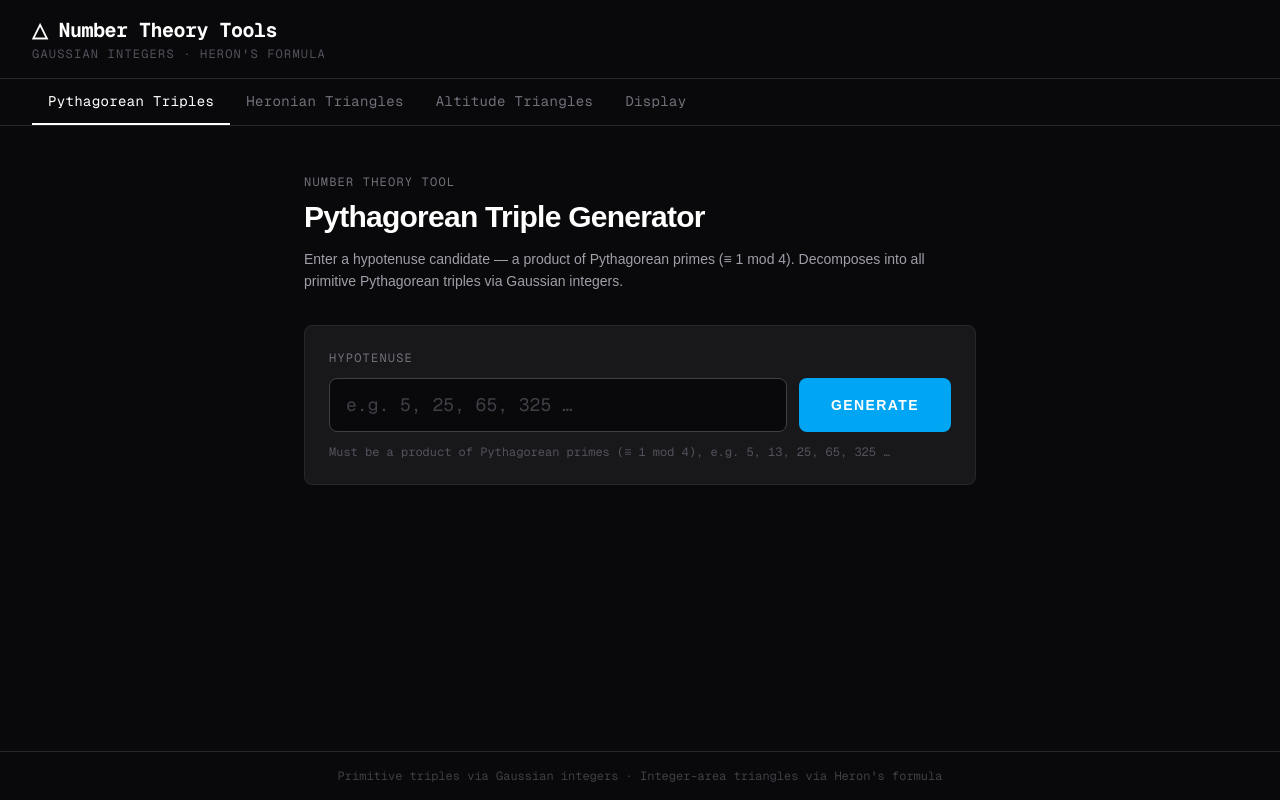
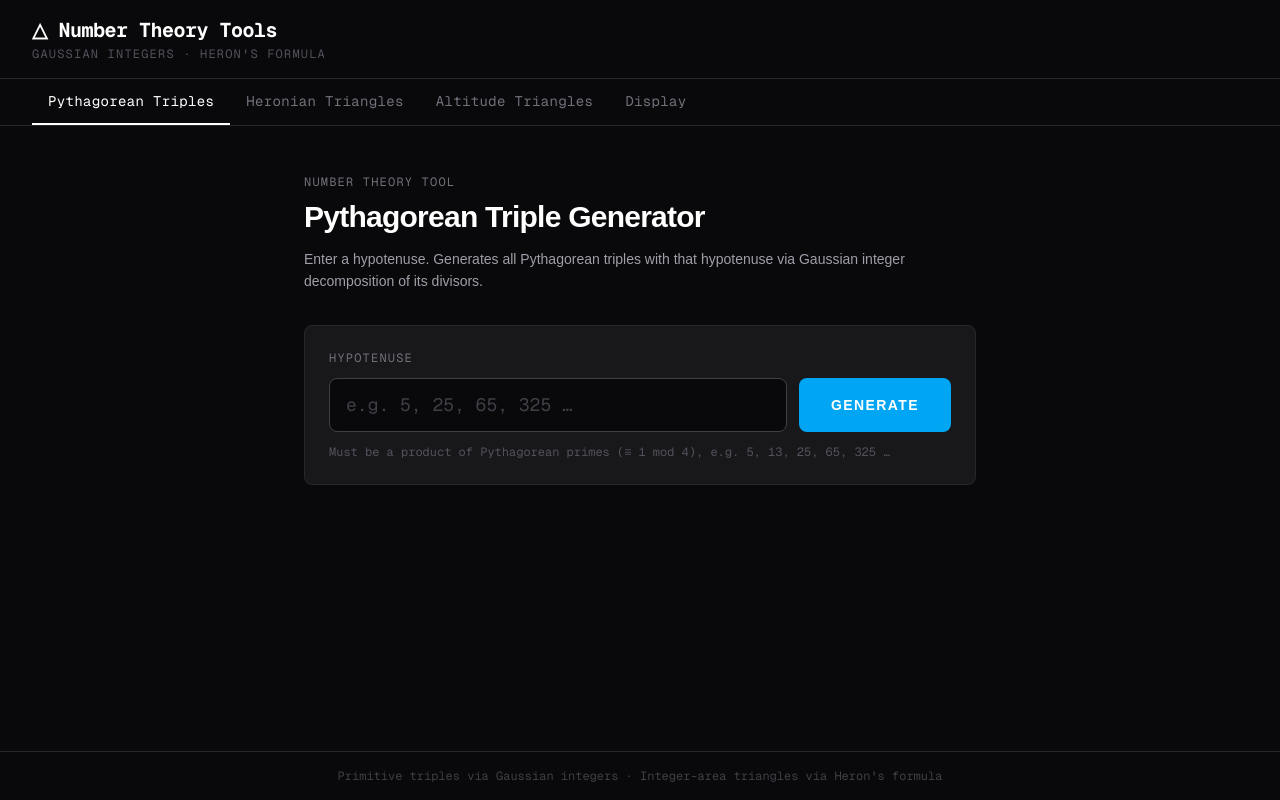
Before and after one commit to hieudeptrai09/heronian-triangle, a Next.js app: page / in a window 1280 px wide. Built offline with nearby package versions, Linux system fonts and the light colour scheme.

Commit message:
Refactor PythagoreanTab input validation and output
Updated input validation to allow hypotenuse candidates starting from 1. Modified the description for clarity and changed the handling of triples output.

```diff
--- a/app/components/pythagorean/PythagoreanTab.tsx
+++ b/app/components/pythagorean/PythagoreanTab.tsx
@@ -18,17 +18,13 @@ export function PythagoreanTab() {
 
   function handleGenerate(): void {
     const p = parseInt(input, 10);
-    if (isNaN(p) || p < 5) {
+    if (isNaN(p) || p < 1) {
       triggerShake();
       return;
     }
     const out = computeTriples(input);
-    if (out.error) {
-      triggerShake();
-      return;
-    }
     setSubmitted(true);
-    setTriples(out.triples ?? null);
+    setTriples(out.triples ?? []);
   }
 
   return (
@@ -41,18 +37,12 @@ export function PythagoreanTab() {
           Pythagorean Triple Generator
         </h2>
         <p className="mt-3 text-zinc-400 text-sm leading-relaxed">
-          Enter a hypotenuse candidate — a product of Pythagorean primes (≡ 1
-          mod 4). Decomposes into all primitive Pythagorean triples via Gaussian
-          integers.
+          Enter a hypotenuse. Generates all Pythagorean triples with that hypotenuse
+          via Gaussian integer decomposition of its divisors.
         </p>
       </div>
 
-      <PythagoreanInput
-        value={input}
-        onChange={setInput}
-        onSubmit={handleGenerate}
-        shake={shake}
-      />
+      <PythagoreanInput value={input} onChange={setInput} onSubmit={handleGenerate} shake={shake} />
 
       {submitted && triples && <PythagoreanResults triples={triples} />}
     </div>
```
